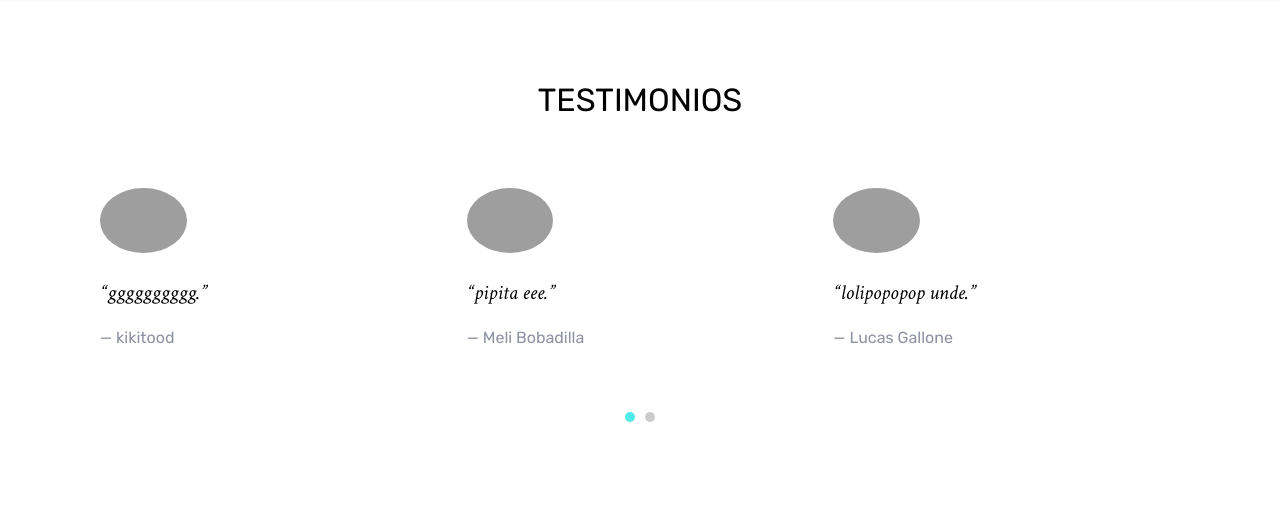
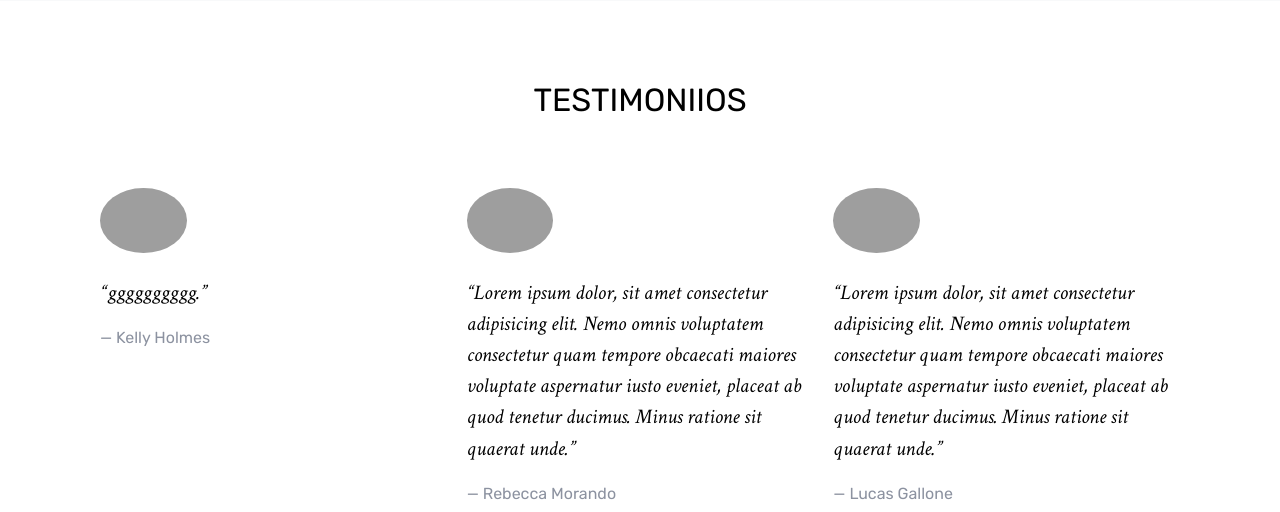
Before and after one commit to Sirley13/proyectoempboot, a Django app: page / in a window 1280 px wide. Shown: the part 2522-3034 px from the top of the page. Run offline with Django 3.2, Linux system fonts and the light colour scheme; some libraries are stand-ins or nearby versions; some web fonts are replaced; grey boxes are pictures that could not be loaded.

Commit message:
resolviendo merge

```diff
--- a/pendientes/templates/index.html
+++ b/pendientes/templates/index.html
@@ -9,18 +9,18 @@
   <meta name="viewport" content="width=device-width, initial-scale=1, shrink-to-fit=no">
 
   <link href="https://fonts.googleapis.com/css?family=Rubik:400,700|Crimson+Text:400,400i" rel="stylesheet">
-  <link rel="stylesheet" href="{% static "fonts/icomoon/style.css" %}" >
+  <link rel="stylesheet" href="{% static "fonts/icomoon/style.css" %}">
 
-  <link rel="stylesheet" href="css/bootstrap.min.css">
-  <link rel="stylesheet" href="css/magnific-popup.css">
-  <link rel="stylesheet" href="css/jquery-ui.css">
-  <link rel="stylesheet" href="css/owl.carousel.min.css">
-  <link rel="stylesheet" href="css/owl.theme.default.min.css">
+  <link rel="stylesheet" href="{% static "css/bootstrap.min.css" %}">
+  <link rel="stylesheet" href="{% static "css/magnific-popup.css" %}">
+  <link rel="stylesheet" href="{% static "css/jquery-ui.css" %}">
+  <link rel="stylesheet" href="{% static "css/owl.carousel.min.css" %}">
+  <link rel="stylesheet" href="{% static "css/owl.theme.default.min.css" %}">
 
 
-  <link rel="stylesheet" href="css/aos.css">
+  <link rel="stylesheet" href="{% static "css/aos.css" %}">
 
-  <link rel="stylesheet" href="css/style.css">
+  <link rel="stylesheet" href="{% static "css/style.css" %}">
 
 </head>
 
@@ -200,8 +200,8 @@
 
               <div class="text-center item mb-4">
                 <a href="shop-single.html"> <img src="images/product_04.png" alt="Image"></a>
-                <h3 class="text-dark"><a href="shop-single.html">9999999</a></h3>
-                <p class="price">7777</p>
+                <h3 class="text-dark"><a href="shop-single.html">Umcka Cold Care</a></h3>
+                <p class="price">$120.00</p>
               </div>
 
             </div>
@@ -214,7 +214,7 @@
       <div class="container">
         <div class="row">
           <div class="title-section text-center col-12">
-            <h2 class="text-uppercase">Testimonios</h2>
+            <h2 class="text-uppercase">Testimoniios</h2>
           </div>
         </div>
         <div class="row">
@@ -227,24 +227,25 @@
                   <p>&ldquo;gggggggggg.&rdquo;</p>
                 </blockquote>
 
-                <p>&mdash; kikitood</p>
+                <p>&mdash; Kelly Holmes</p>
               </div>
 
               <div class="testimony">
                 <blockquote>
                   <img src="images/person_2.jpg" alt="Image" class="img-fluid w-25 mb-4 rounded-circle">
-                  <p>&ldquo;pipita
-                    eee.&rdquo;</p>
+                  <p>&ldquo;Lorem ipsum dolor, sit amet consectetur adipisicing elit. Nemo omnis voluptatem consectetur quam tempore
+                    obcaecati maiores voluptate aspernatur iusto eveniet, placeat ab quod tenetur ducimus. Minus ratione sit quaerat
+                    unde.&rdquo;</p>
                 </blockquote>
 
-                <p>&mdash; Meli Bobadilla
-                </p>
+                <p>&mdash; Rebecca Morando</p>
               </div>
 
               <div class="testimony">
                 <blockquote>
                   <img src="images/person_3.jpg" alt="Image" class="img-fluid w-25 mb-4 rounded-circle">
-                  <p>&ldquo;lolipopopop
+                  <p>&ldquo;Lorem ipsum dolor, sit amet consectetur adipisicing elit. Nemo omnis voluptatem consectetur quam tempore
+                    obcaecati maiores voluptate aspernatur iusto eveniet, placeat ab quod tenetur ducimus. Minus ratione sit quaerat
                     unde.&rdquo;</p>
                 </blockquote>
 
@@ -254,10 +255,12 @@
               <div class="testimony">
                 <blockquote>
                   <img src="images/person_4.jpg" alt="Image" class="img-fluid w-25 mb-4 rounded-circle">
-                  <p>&ldquo;lolipop.&rdquo;</p>
+                  <p>&ldquo;Lorem ipsum dolor, sit amet consectetur adipisicing elit. Nemo omnis voluptatem consectetur quam tempore
+                    obcaecati maiores voluptate aspernatur iusto eveniet, placeat ab quod tenetur ducimus. Minus ratione sit quaerat
+                    unde.&rdquo;</p>
                 </blockquote>
 
-                <p>&mdash; leidy</p>
+                <p>&mdash; Andrew Neel</p>
               </div>
 
             </div>
@@ -272,8 +275,8 @@
           <div class="col-lg-6 mb-5 mb-lg-0">
             <a href="#" class="banner-1 h-100 d-flex" style="background-image: url('images/bg_1.jpg');">
               <div class="banner-1-inner align-self-center">
-                <h2>Ikatu </h2>
-                <p>rrrrrrrrrrr.
+                <h2>Pharma Products</h2>
+                <p>Lorem, ipsum dolor sit amet consectetur adipisicing elit. Molestiae ex ad minus rem odio voluptatem.
                 </p>
               </div>
             </a>
@@ -281,8 +284,8 @@
           <div class="col-lg-6 mb-5 mb-lg-0">
             <a href="#" class="banner-1 h-100 d-flex" style="background-image: url('images/bg_2.jpg');">
               <div class="banner-1-inner ml-auto  align-self-center">
-                <h2>ricocomidiota</h2>
-                <p> holaaaaa.
+                <h2>Rated by Experts</h2>
+                <p>Lorem, ipsum dolor sit amet consectetur adipisicing elit. Molestiae ex ad minus rem odio voluptatem.
                 </p>
               </div>
             </a>
@@ -318,8 +321,8 @@
             <div class="block-5 mb-5">
               <h3 class="footer-heading mb-4">Contact Info</h3>
               <ul class="list-unstyled">
-                <li class="address">Pancha Garmendia casiHector Roque Duarte, Coronel Oviedo Paraguay</li>
-                <li class="phone"><a href="tel://23923929210">0994217572</a></li>
+                <li class="address">203 Fake St. Mountain View, San Francisco, California, USA</li>
+                <li class="phone"><a href="tel://23923929210">+2 392 3929 210</a></li>
                 <li class="email">emailaddress@domain.com</li>
               </ul>
             </div>
```
